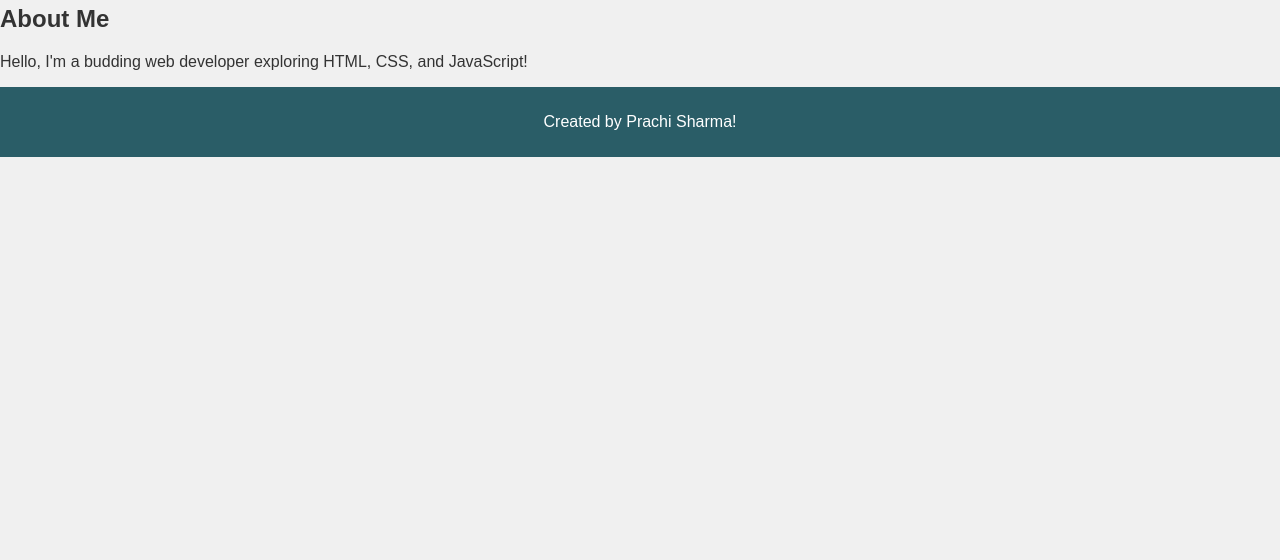
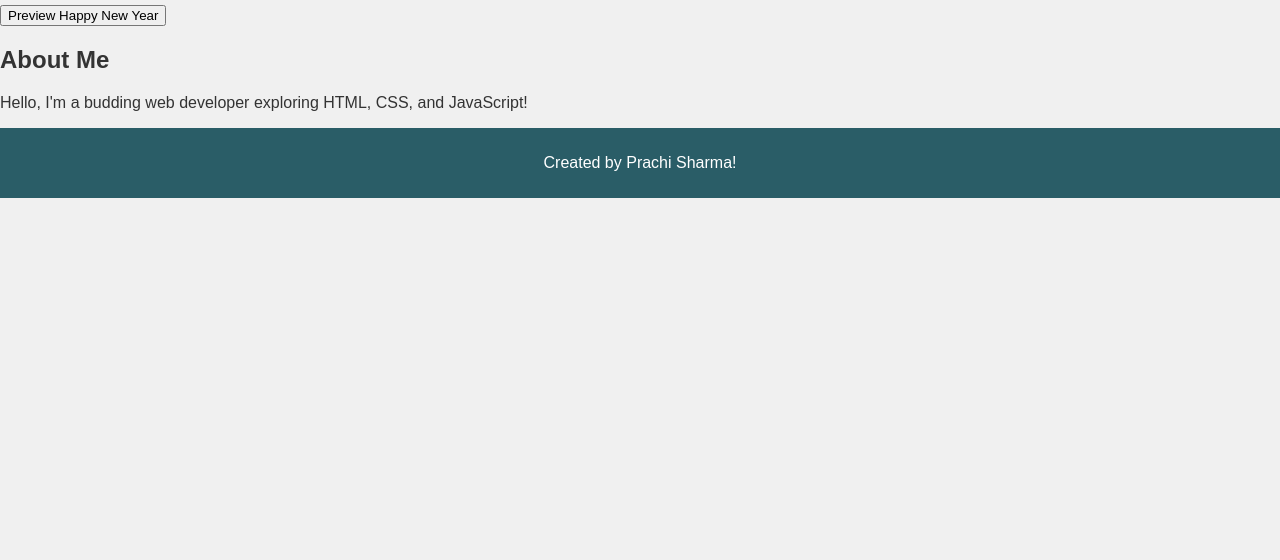
Before and after one commit to Prachi-71/NewYearTimerPortfolio, a plain HTML site: page index.html in a window 1280 px wide. Shown: the part 240-800 px from the top of the page. Drawn offline with Linux system fonts and the light colour scheme.

Commit message:
Update index.html

```diff
--- a/index.html
+++ b/index.html
@@ -19,6 +19,7 @@
                 <span id="minutes">00</span> Minutes
                 <span id="seconds">00</span> Seconds
             </div>
+            <button id="previewButton">Preview Happy New Year</button>
         </section>
         <section id="portfolio">
             <h2>About Me</h2>
```
